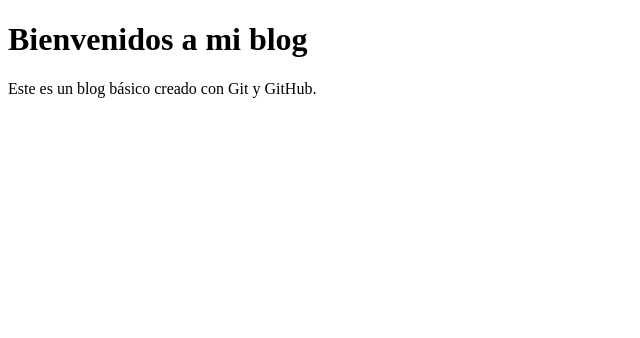
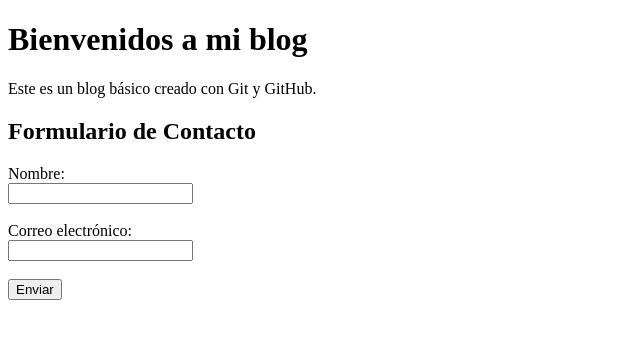
Before and after one commit to Orbe21/lab-1, a plain HTML site: page index.html in a window 1280 px wide. Shown: the whole page, without its empty margins (0-640 px from the left). Drawn offline with Linux system fonts and the light colour scheme.

Commit message:
Agregue el formulario

```diff
--- a/index.html
+++ b/index.html
@@ -10,3 +10,11 @@
 <p>Este es un blog básico creado con Git y GitHub.</p>
 </body>
 </html>
+<h2>Formulario de Contacto</h2>
+<form action="/enviar" method="post">
+<label for="nombre">Nombre:</label><br>
+<input type="text" id="nombre" name="nombre" required><br><br>
+<label for="email">Correo electrónico:</label><br>
+<input type="email" id="email" name="email" required><br><br>
+<input type="submit" value="Enviar">
+</form>
```
